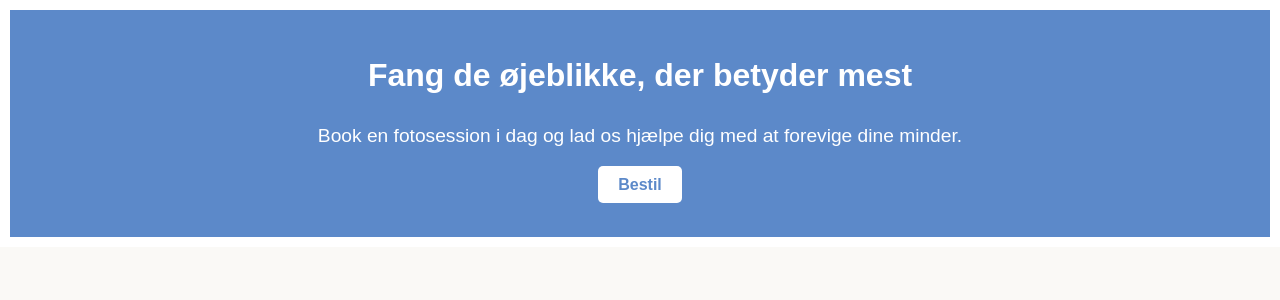
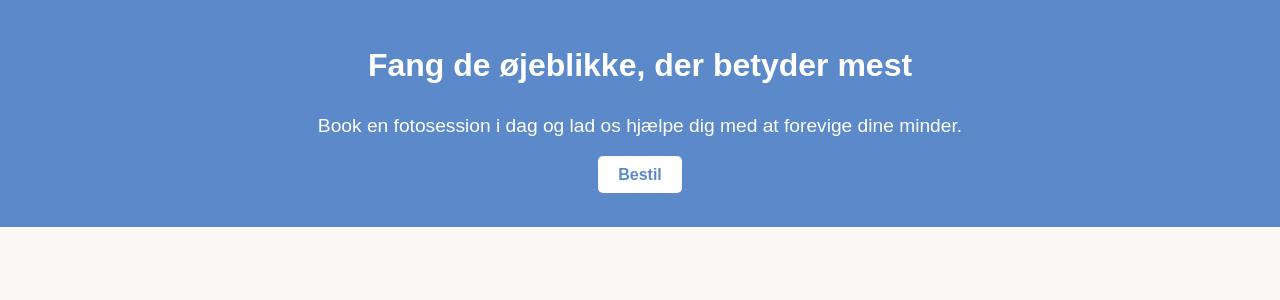
Before and after one commit to walthemort/kpfoto, a PHP site: page /bryllup.html in a window 1280 px wide. Shown: the part 148-448 px from the top of the page. Run offline with PHP 8.4, Linux system fonts and the light colour scheme.

Commit message:
padding fjernet fra cta

```diff
--- a/KPFOTO/css/styles.css
+++ b/KPFOTO/css/styles.css
@@ -229,7 +229,6 @@ main {
   z-index: 10;
   margin-bottom: 340px; /* Skaber plads til footeren */
   background-color: white;
-  padding: 10px
 }
 
 .placeholder {
```
